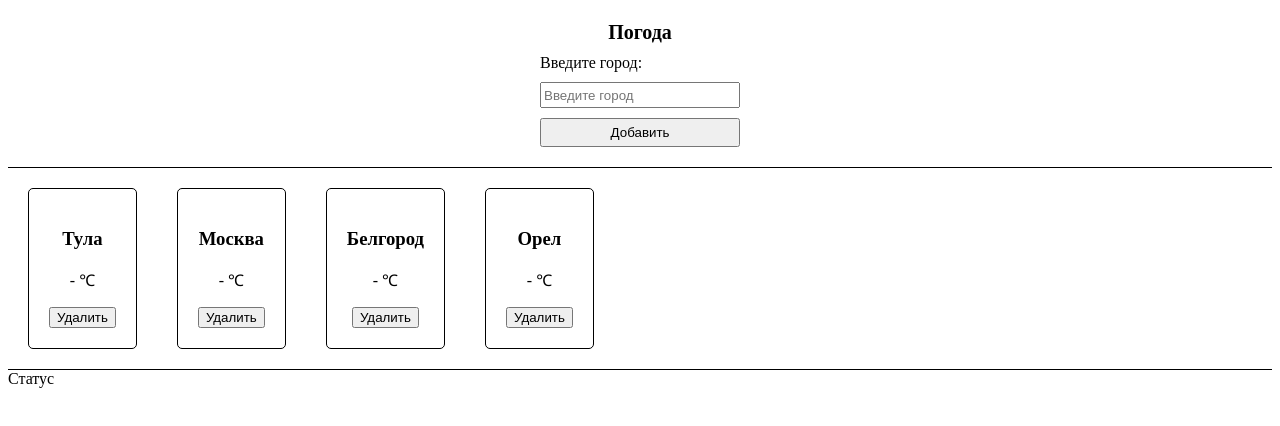
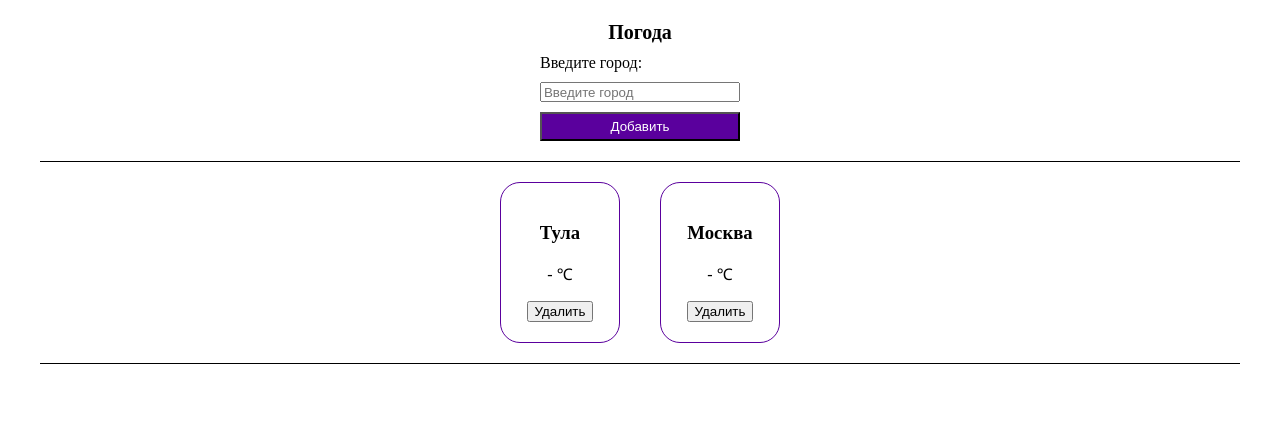
Before and after one commit to Arrakktur/criptonomicon, a Vue app: page / in a window 1280 px wide. Shown: the top 426 px of the page. Built offline with nearby package versions, Linux system fonts and the light colour scheme.

Commit message:
add methods

```diff
--- a/src/App.vue
+++ b/src/App.vue
@@ -1,7 +1,13 @@
 <template>
-<div>
+<div class="container">
   <div class="header">
     <div class="header__wrapper">
+      <span
+        v-if="error_text"
+        class="errorText"
+      >
+        {{ error_text }}
+      </span>
       <h1 class="header__title">{{ title }}</h1>
       <label class="header__description">
         Введите город:
@@ -21,11 +27,16 @@
       </button>
     </div>
   </div>
+  <template v-if="cites.length > 0">
     <div class="cards">
       <div
-      class="card"
         v-for="city in cites"
         v-bind:key="city.name"
+        :class="{
+            'card__active': sel === city
+          }"
+        @click="sel = city"
+        class="card"
       >
         <div class="card__wrapper">
           <h3 class="card__title">
@@ -34,15 +45,43 @@
           <p class="card__description">
             {{ city.temp}} ℃
           </p>
-        <button class="card__button">
+          <button
+            class="card__button"
+            @click.stop="deleteCity(city)"
+          >
             Удалить
           </button>
         </div>
       </div>
     </div>
-  <div>
-    Статус
+    <template
+      v-if="sel"
+    >
+      <div class="status">
+        <h3 class="status__title">
+          Название города: {{ sel.name }}
+        </h3>
+        <span
+          @click="sel = null"
+          class="status__close"
+        >
+          Закрыть
+        </span>
+        <div class="status__infoWrap">
+          <div class="status__info">
+            <h4 class="status__info__title">GISMETEO</h4>
+            <p class="status__info__description">
+              Температура: 30℃
+              {{ getWeather(sel.code) }}
+            </p>
+            <p class="status__info__description">
+              Город: {{ weather.city }}
+            </p>
           </div>
+        </div>
+      </div>
+    </template>
+  </template>
 </div>
 </template>
 
@@ -52,29 +91,65 @@ export default {
   name: 'App',
   data(){
     return{
-      title: "Погода",
-      ticket: "",
+      token_openweather: '&appid=72b5518d8b2715b80d1b9ca1d364197f',
+      http_request: 'http://api.openweathermap.org/data/2.5/weather?lang=ru&q=',
+
+      title: 'Погода',
+      ticket: '',
+      error_text: '',
       cites: [
-        {name: 'Тула', temp: '-'},
-        {name: 'Москва', temp: '-'},
-        {name: 'Белгород', temp: '-'},
-        {name: 'Орел', temp: '-'}
+        {name: 'Тула', temp: '-', code: 'Tula'},
+        {name: 'Москва', temp: '-', code: 'Moscow'},
         ],
+      sel: null,
+      weather: {
+        code: '-',
+        city: '-',
+        weather: '-',
+        temp: '-',
+        feels_like: '-',
+        temp_min: '-',
+        temp_max: '-',
+        humidity: '-',
+        grnd_level: '-',
+        wind: '-',
+        rain: '-',
+        clouds: '-',
+        dt: '-',
+      }
     }
   },
   methods: {
     addCity(){
       const newCity = {
-        name: 'testCity', temp: '-'
+        name: this.ticket,
+        temp: '-'
       };
 
       this.cites.push(newCity);
+    },
+
+    deleteCity(city){
+      this.cites = this.cites.filter(t => t != city);
+      if (this.sel == city){
+        this.sel = null;
+      }
+    },
+
+    getWeather(city){
+      let xhr = new XMLHttpRequest();
+      xhr.open('GET', this.http_request + city + this.token_openweather, false);
+      xhr.send();
+      if (xhr.status != 200) {
+        this.error_text = "Error " + xhr.status;
+      }
+      else{
+        return xhr.responseText;
+      }
     }
   }
 };
 
 </script>
 
-<style src="./app.css">
-
-</style>
+<style src="./app.css"></style>
--- a/src/app.css
+++ b/src/app.css
@@ -1,7 +1,25 @@
+* {
+    box-sizing: border-box;
+}
+
+.container{
+    width: 95%;
+    margin: 0 auto;
+    position: relative;
+}
+
+.errorText{
+    width: 100%;
+    text-align: center;
+    background-color: #fa1d1d;
+    color: #000;
+    padding: 5px;
+    border: 3px solid rgb(160, 0, 0);
+}
+
 /* HEADER */
 .header{
     width: 100%;
-    border-bottom: 1px solid #000;
     padding-bottom: 20px;
 }
 
@@ -30,19 +48,46 @@
 }
 
 .header__button{
-    padding: 5px
+    padding: 5px;
+    color: #fff;
+    background-color: #5A009D;
+    cursor: pointer;
 }
 
 /* CARDS */
 .cards{
     display: flex;
+    justify-content: center;
+    border-top: 1px solid #000;
     border-bottom: 1px solid #000;
+    width: 100%;
 }
 
 .card{
     padding: 20px;
-    border: 1px solid #000;
+    border: 1px solid #5A009D;
     margin: 20px;
-    border-radius: 5px;
+    border-radius: 20px;
     text-align: center;
+    cursor: pointer;
+    min-width: 120px;
 }
+
+.card__active{
+    border-width: 4px;
+}
+
+/* STATUS */
+.status{
+    position: relative;
+}
+.status__close{
+    cursor: pointer;
+    position: absolute;
+    right: 0;
+    top: 0;
+}
+
+.status__info__title{
+    text-decoration: underline;
+}
```
Lines whose indentation alone changed are shown as unchanged.
